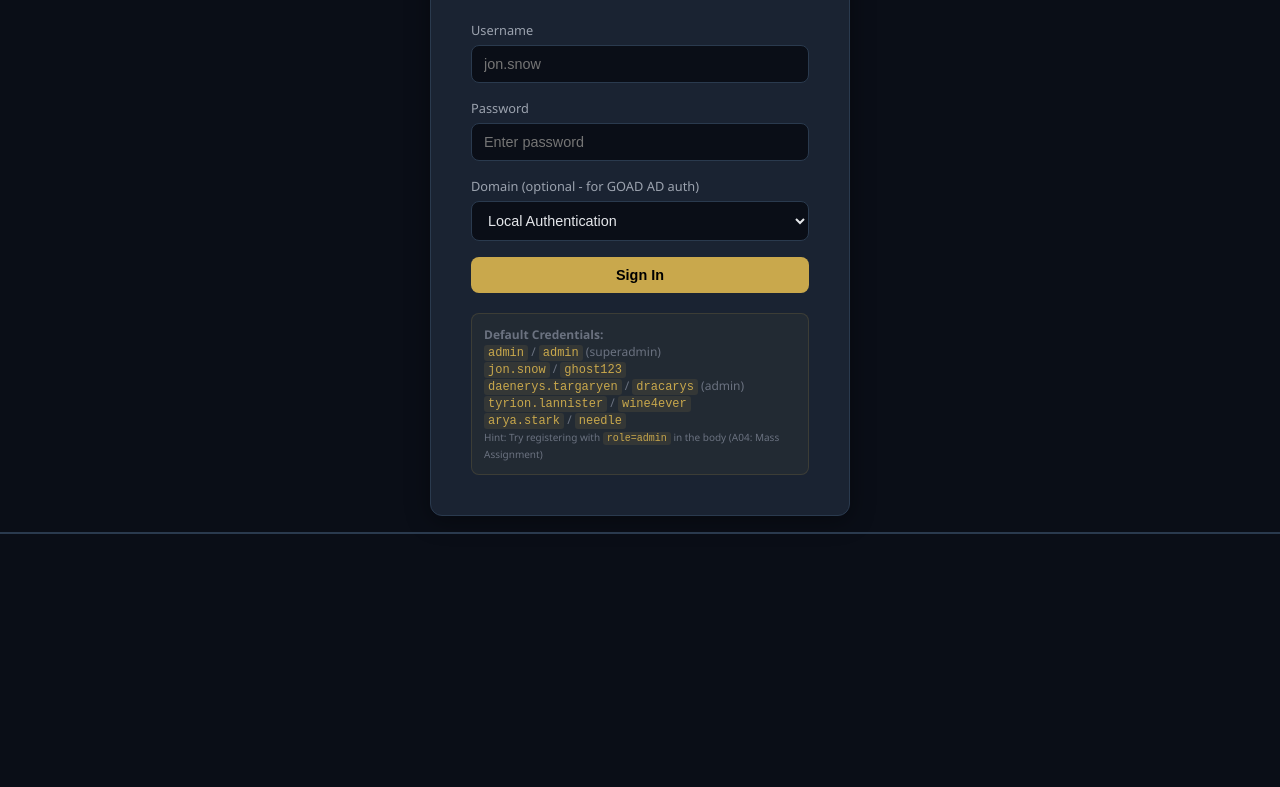
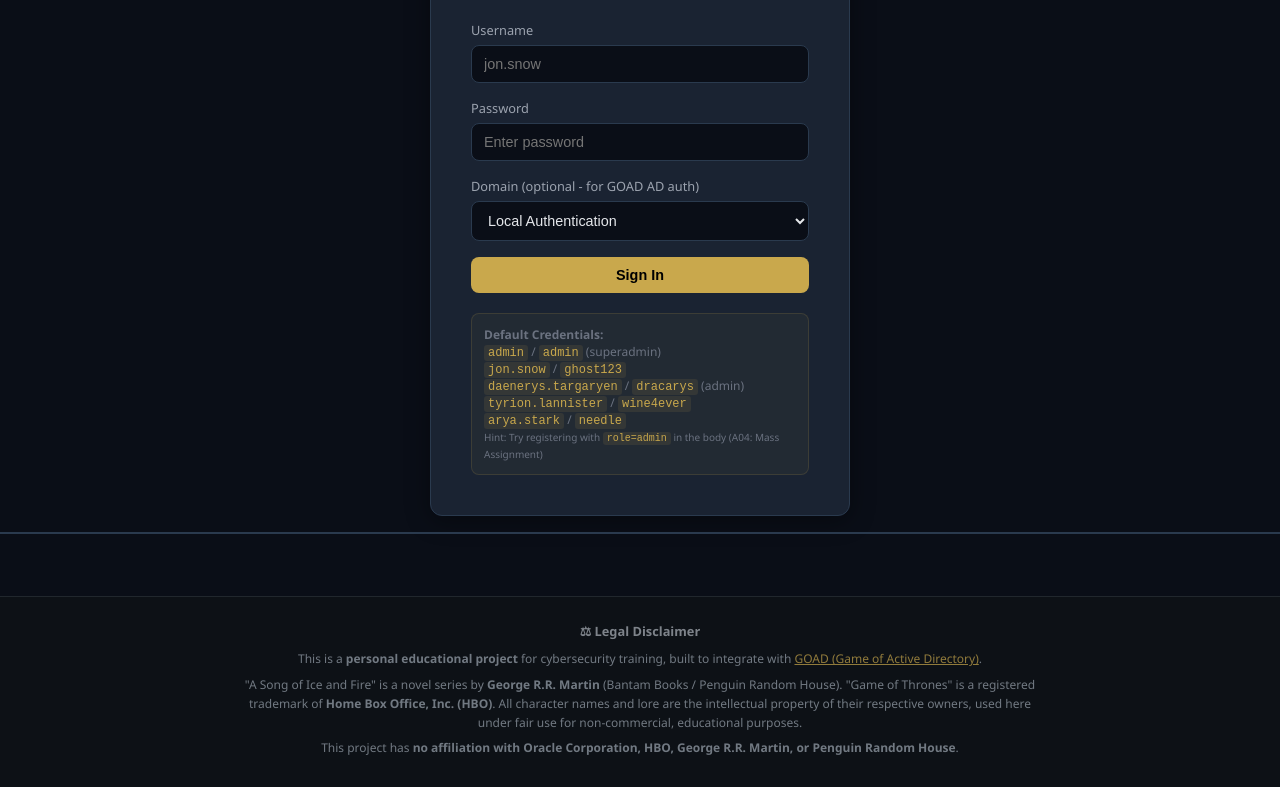
Before and after one commit to adibirzu/seven-kingdoms-portal, a website: page web/static/portal.html in a window 1280 px wide. Shown: the part 266-1053 px from the top of the page. Before the commit the page ends 880 px from the top, so only its background shows below. Drawn offline with Linux system fonts and the light colour scheme.

Commit message:
Add disclaimer footer to main portal page
Ensures the GoT/Oracle disclaimer is visible on both the main portal
(/portal/) and the shop page (/static/seven_kingdoms_app.html).

Co-Authored-By: Claude Opus 4.6 <noreply@anthropic.com>

```diff
--- a/web/static/portal.html
+++ b/web/static/portal.html
@@ -685,5 +685,19 @@
     document.head.appendChild(s);
   }
 </script>
+
+<!-- ── Disclaimer Footer ─────────────────────────── -->
+<footer style="background:rgba(13,17,23,0.95);border-top:1px solid rgba(48,54,61,0.6);padding:24px 32px;text-align:center;">
+  <div style="max-width:800px;margin:0 auto;font-size:0.75rem;color:rgba(139,148,158,0.8);line-height:1.6;">
+    <p style="color:rgba(201,209,217,0.6);font-weight:600;font-size:0.8rem;margin-bottom:8px;">&#9878; Legal Disclaimer</p>
+    <p style="margin:6px 0;">This is a <strong>personal educational project</strong> for cybersecurity training, built to integrate with
+    <a href="https://github.com/Orange-Cyberdefense/GOAD" target="_blank" rel="noopener" style="color:#c9a84c;opacity:0.7;">GOAD (Game of Active Directory)</a>.</p>
+    <p style="margin:6px 0;">"A Song of Ice and Fire" is a novel series by <strong>George R.R. Martin</strong> (Bantam Books / Penguin Random House).
+    "Game of Thrones" is a registered trademark of <strong>Home Box Office, Inc. (HBO)</strong>.
+    All character names and lore are the intellectual property of their respective owners, used here under fair use for non-commercial, educational purposes.</p>
+    <p style="margin:6px 0;">This project has <strong>no affiliation with Oracle Corporation, HBO, George R.R. Martin, or Penguin Random House</strong>.</p>
+  </div>
+</footer>
+
 </body>
 </html>
```
